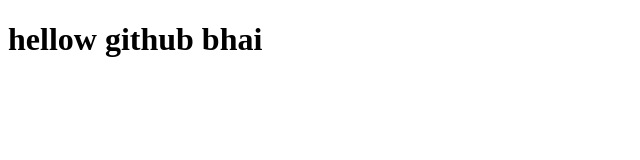
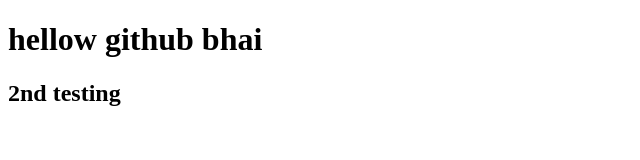
Before and after one commit to its-prem/TESTING, a plain HTML site: page index.html in a window 1280 px wide. Shown: the whole page, without its empty margins (0-640 px from the left). Drawn offline with Linux system fonts and the light colour scheme.

Commit message:
2nd testign apply

```diff
--- a/index.html
+++ b/index.html
@@ -7,5 +7,6 @@
 </head>
 <body>
     <h1>hellow github bhai</h1>
+    <h2>2nd testing </h2>
 </body>
 </html>
```
